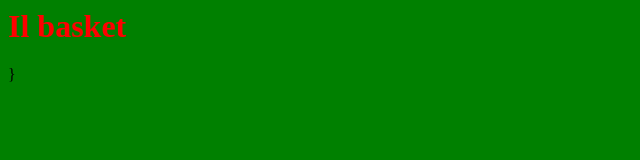
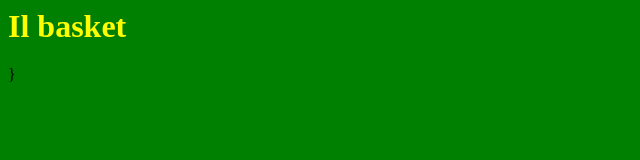
Before and after one commit to raphaell01/raph, a plain HTML site: page index.html in a window 1280 px wide. Shown: the whole page, without its empty margins (0-640 px from the left). Drawn offline with Linux system fonts and the light colour scheme.

Commit message:
Update index.html

```diff
--- a/index.html
+++ b/index.html
@@ -1,15 +1,15 @@
 <html>
 <head>
-  <title> Ciao </title>
+  <title> Ciao!!!!1 </title>
   <style>
     body {background-color: green;}
-    h1 {color: red;}
+    #titolo {color: yellow;}
 
   </style>
 </head>
   <body>
 
-    <h1> Il basket </h1>
+    <h1 id="titolo"> Il basket </h1>
 
 
     <!-- <h1>This is a heading</h1>
```
